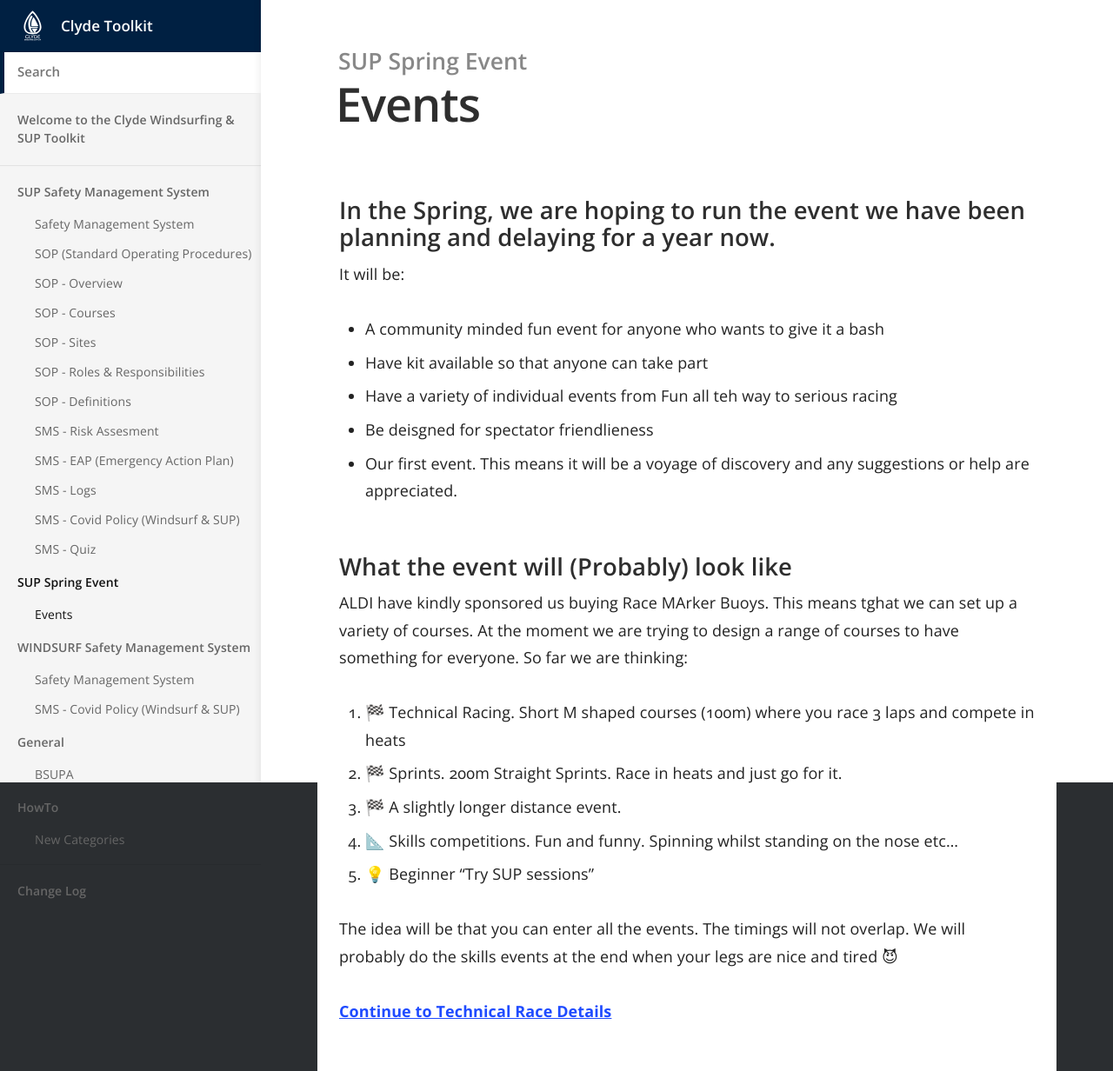
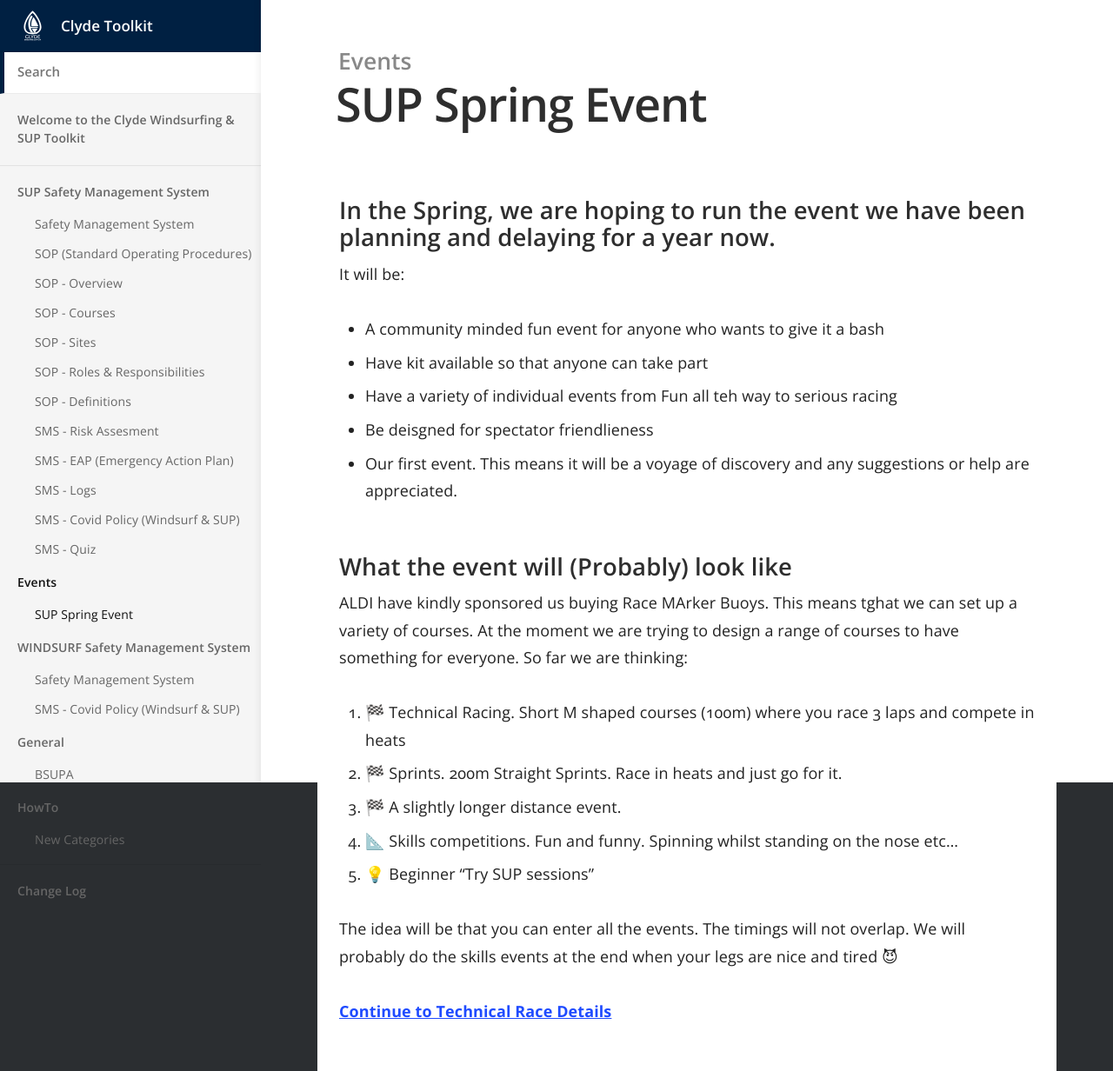
Before and after one commit to numbat70/clyde, a Jekyll site: the page built from _docs/Content/100_EVENT_SUP.md, in a window 1280 px wide. Shown: the whole page at 87% size. Built offline with Jekyll 4.4.1, drawn with Linux system fonts in a browser that asks for light colours.

```diff
--- a/_docs/Content/100_EVENT_SUP.md
+++ b/_docs/Content/100_EVENT_SUP.md
@@ -1,6 +1,6 @@
 ---
-title: Events
-category: SUP Spring Event
+title: SUP Spring Event
+category: Events
 order: 1
 ---
 
```
